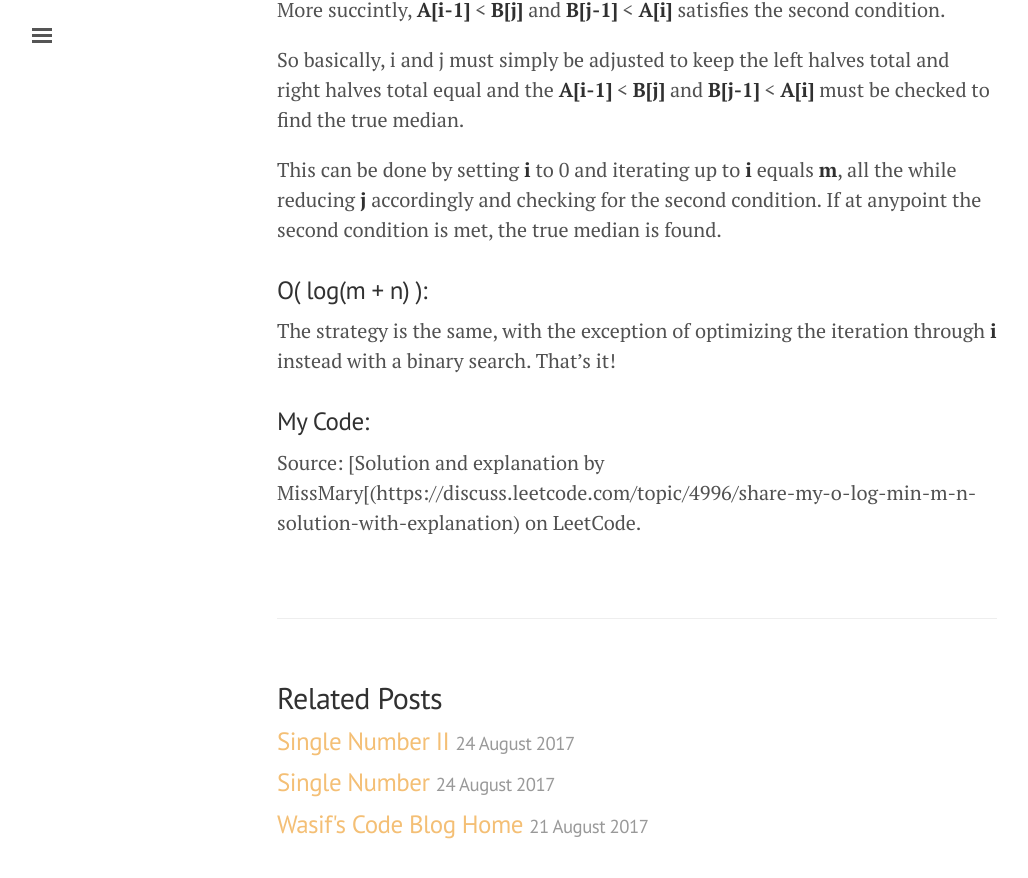
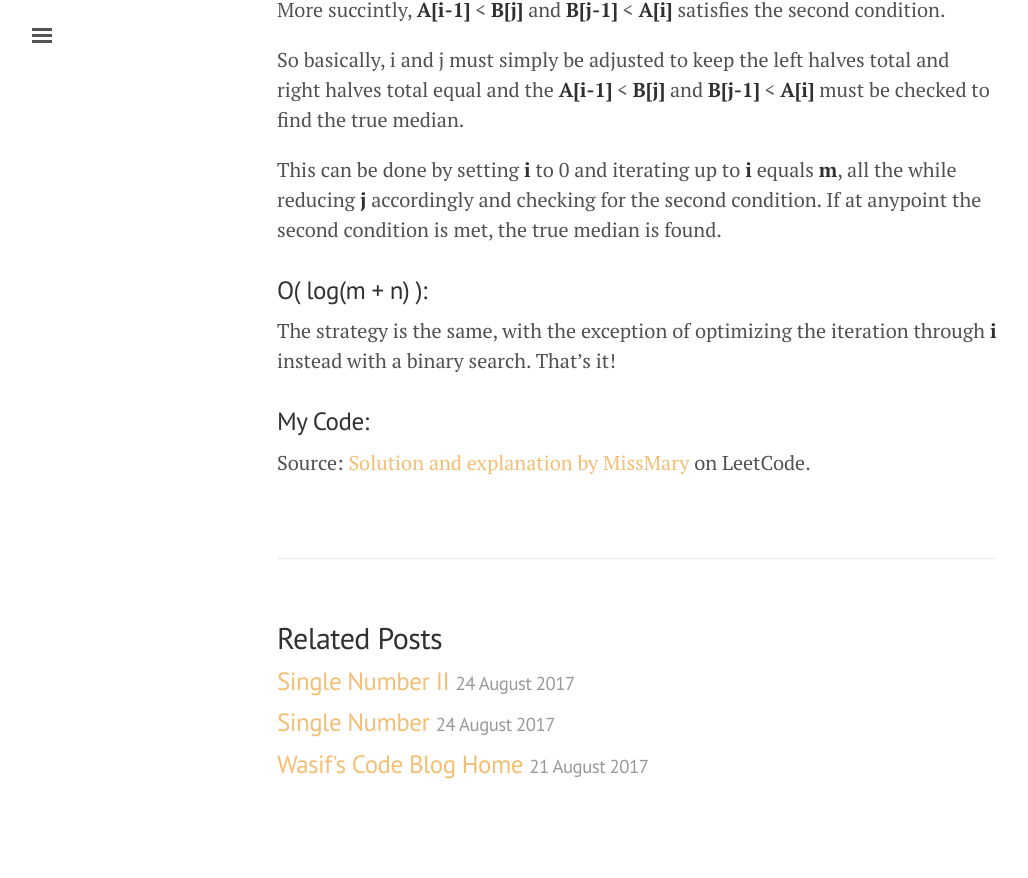
Before and after one commit to washifu/CodeBlog, a Jekyll site: the page built from _posts/2017-08-23-Median_of_Two_Sorted_Arrays.md, in a window 1280 px wide and 900 px high, scrolled down 2476 px. Shown: the top 878 px of the window, without its empty margins (3-1031 px from the left). Built offline with Jekyll 4.4.1, drawn with Linux system fonts in a browser that asks for light colours; comment, search, counter and statistics services are not loaded; after the commit the page ends 3316 px from its top, so only the background shows below that.

Commit message:
Update 2017-08-23-Median_of_Two_Sorted_Arrays.md

```diff
--- a/_posts/2017-08-23-Median_of_Two_Sorted_Arrays.md
+++ b/_posts/2017-08-23-Median_of_Two_Sorted_Arrays.md
@@ -67,4 +67,4 @@ The strategy is the same, with the exception of optimizing the iteration through
 ### My Code:
 
 
-Source: [Solution and explanation by MissMary[(https://discuss.leetcode.com/topic/4996/share-my-o-log-min-m-n-solution-with-explanation) on LeetCode.
+Source: [Solution and explanation by MissMary](https://discuss.leetcode.com/topic/4996/share-my-o-log-min-m-n-solution-with-explanation) on LeetCode.
```
